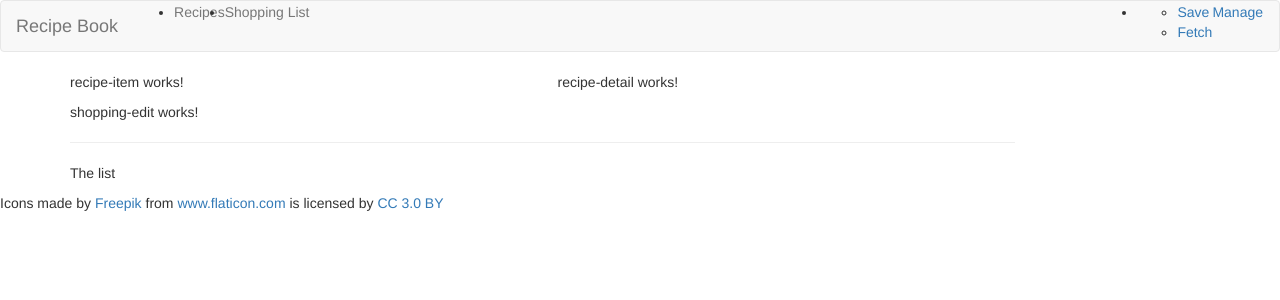
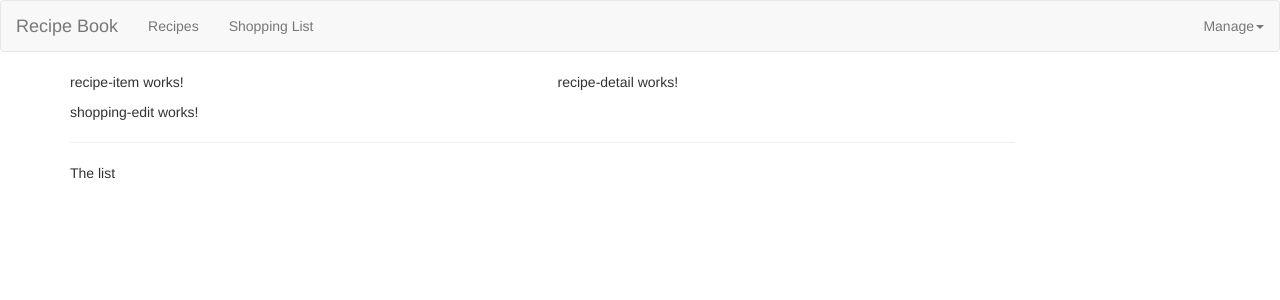
Before and after one commit to IvoNikolov/food-and-health-website, an Angular app in the folder food-and-health-website/: page / in a window 1280 px wide. Shown: the top 300 px of the page. Built offline with nearby package versions, Linux system fonts and the light colour scheme.

Commit message:
Fixes to bootstrap

```diff
--- a/food-and-health-website/angular.json
+++ b/food-and-health-website/angular.json
@@ -81,6 +81,7 @@
             "tsConfig": "src/tsconfig.spec.json",
             "karmaConfig": "src/karma.conf.js",
             "styles": [
+              "node_modules/bootstrap/dist/css/bootstrap.min.css",
               "src/styles.css"
             ],
             "scripts": [],
--- a/food-and-health-website/src/app/app.component.html
+++ b/food-and-health-website/src/app/app.component.html
@@ -1,5 +1,4 @@
-<!--
-<div style="text-align:center">
+ <!-- <div style="text-align:center">
   <h1>
     Welcome to {{ title }}!
   </h1>
--- a/food-and-health-website/src/app/header/header.component.html
+++ b/food-and-health-website/src/app/header/header.component.html
@@ -1,19 +1,20 @@
 <nav class="navbar navbar-default">
     <div class="container-fluid">
         <div class="navbar-header">
-            <a href="#" class="navbar-brand">Recipe Book</a>
+            <a href="#" class="navbar-brand"> Recipe Book</a>
         </div>
-        <div class="collapse navbar-collapse">
-            <ul class="navbar navbar-nav">
+
+        <div class="navbar-default">
+            <ul class="nav navbar-nav">
                 <li><a href="#">Recipes</a></li>
                 <li><a href="#">Shopping List</a></li>
             </ul>
-            <ul class="navbar navbar-nav navbar-right">
-                <a href="#" class="dropdown-toggle" role="button">Manage</a>
+            <ul class="nav navbar-nav navbar-right">
                 <li class="dropdown">
-                    <ul>
-                        <li><a href="#">Save</a></li>
-                        <li><a href="#">Fetch</a></li>
+                    <a href="#" class="dropdown-toggle" role="button">Manage<span class="caret"></span></a>
+                    <ul class="dropdown-menu">
+                            <li><a href="#">Save Data</a></li>
+                            <li><a href="#">Fetch Data</a></li>
                     </ul>
                 </li>
             </ul>
--- a/food-and-health-website/src/app/recipes/recipe-list/recipe-list.component.ts
+++ b/food-and-health-website/src/app/recipes/recipe-list/recipe-list.component.ts
@@ -1,4 +1,5 @@
 import { Component, OnInit } from '@angular/core';
+import { Recipe } from '../recipe.model';
 
 @Component({
   selector: 'app-recipe-list',
@@ -6,6 +7,10 @@ import { Component, OnInit } from '@angular/core';
   styleUrls: ['./recipe-list.component.css']
 })
 export class RecipeListComponent implements OnInit {
+  recipes: Recipe[] = [
+    new Recipe('Soup', 'Homemade soup',
+    'https://www.bbcgoodfood.com/sites/default/files/recipe-collections/collection-image/2013/05/recipe-image-legacy-id-1074500_11.jpg')
+  ];
 
   constructor() { }
 
--- /dev/null
+++ b/food-and-health-website/src/app/recipes/recipe.model.ts
@@ -0,0 +1,11 @@
+export class Recipe {
+    public name: string;
+    public description: string;
+    public imagePath: string;
+
+    constructor(name: string, desc: string, imagePath: string){
+        this.name = name;
+        this.description =  desc;
+        this.imagePath = imagePath;
+    }
+}
--- a/food-and-health-website/src/index.html
+++ b/food-and-health-website/src/index.html
@@ -11,10 +11,10 @@
 <body>
   <app-root></app-root>
 
-  <div>Icons made by
+  <!-- <div>Icons made by
     <a href="https://www.freepik.com/" title="Freepik">Freepik</a> from
     <a href="https://www.flaticon.com/" title="Flaticon">www.flaticon.com</a> is licensed by
     <a href="http://creativecommons.org/licenses/by/3.0/" title="Creative Commons BY 3.0"ctarget="_blank">CC 3.0 BY</a>
-  </div>
+  </div> -->
 </body>
 </html>
```
